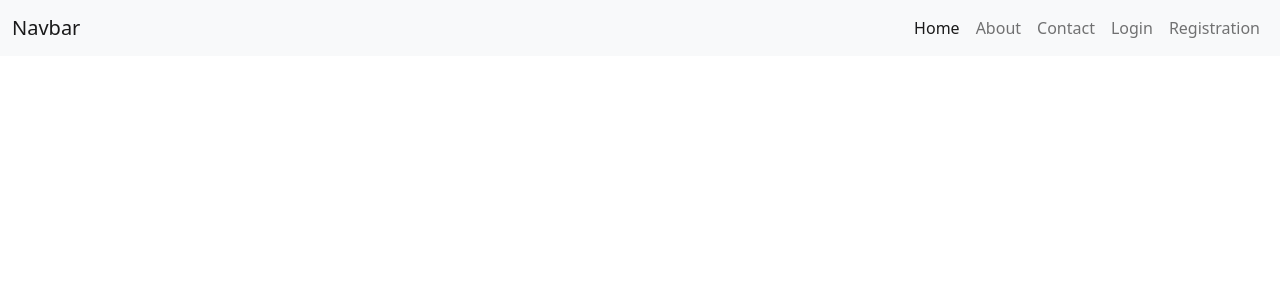
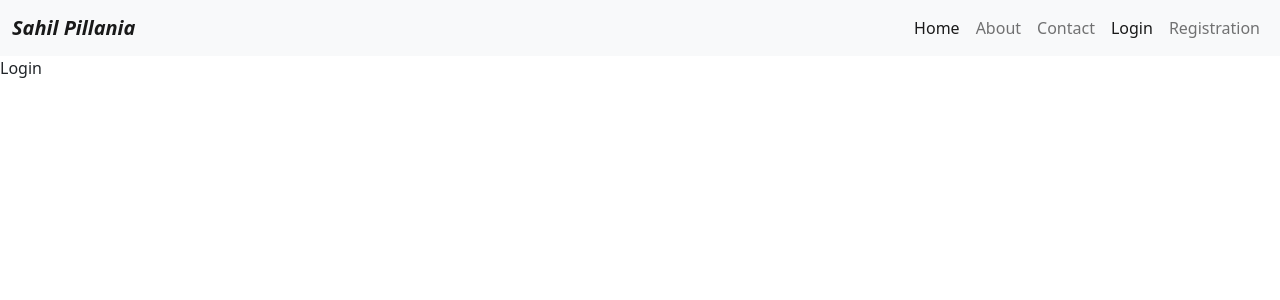
Before and after one commit to Sahil-pillania/MERN_website, a React (Create React App) app in the folder client/: page /Login in a window 1280 px wide. Shown: the top 300 px of the page. Built offline with nearby package versions, Linux system fonts and the light colour scheme.

Commit message:
developed links to pages using router

```diff
--- a/client/src/App.js
+++ b/client/src/App.js
@@ -1,12 +1,23 @@
 import React from "react";
 import Navbar from "./components/Navbar";
-
+import Login from "./components/Login";
+import Contact from "./components/Contact";
+import About from "./components/About";
 import "bootstrap/dist/css/bootstrap.css";
+import Home from "./components/Home";
+import { Routes, Route, Link } from "react-router-dom";
 
 const App = () => {
   return (
     <>
       <Navbar />
+      <Routes>
+        <Route path="/" element={<Home />} />
+        <Route path="/About" element={<About />} />
+        <Route path="/Contact" element={<Contact />} />
+        <Route path="/signup" element={<signup />} />
+        <Route path="/Login" element={<Login />} />
+      </Routes>
     </>
   );
 };
--- a/client/src/components/Home.jsx
+++ b/client/src/components/Home.jsx
@@ -1,7 +1,11 @@
 import React from "react";
 
 const Home = () => {
-  return <div>Home</div>;
+  return (
+    <>
+      <div>HOme</div>
+    </>
+  );
 };
 
 export default Home;
--- a/client/src/components/Navbar.jsx
+++ b/client/src/components/Navbar.jsx
@@ -1,13 +1,16 @@
 import React from "react";
+import { NavLink } from "react-router-dom";
 
 const Navbar = () => {
   return (
     <>
       <nav className="navbar navbar-expand-lg bg-light">
         <div className="container-fluid">
-          <a className="navbar-brand" href="#">
-            Navbar
-          </a>
+          <NavLink className="navbar-brand" to="#">
+            <b>
+              <i>Sahil Pillania</i>
+            </b>
+          </NavLink>
           <button
             className="navbar-toggler"
             type="button"
@@ -22,29 +25,29 @@ const Navbar = () => {
           <div className="collapse navbar-collapse" id="navbarSupportedContent">
             <ul className="navbar-nav ms-auto mb-2 mb-lg-0">
               <li className="nav-item">
-                <a className="nav-link active" aria-current="page" href="#">
+                <NavLink className="nav-link active" aria-current="page" to="/">
                   Home
-                </a>
+                </NavLink>
               </li>
               <li className="nav-item">
-                <a className="nav-link" href="#">
+                <NavLink className="nav-link" to="/About">
                   About
-                </a>
+                </NavLink>
               </li>
               <li className="nav-item">
-                <a className="nav-link" href="#">
+                <NavLink className="nav-link" to="/Contact">
                   Contact
-                </a>
+                </NavLink>
               </li>
               <li className="nav-item">
-                <a className="nav-link" href="#">
+                <NavLink className="nav-link" to="/Login">
                   Login
-                </a>
+                </NavLink>
               </li>
               <li className="nav-item">
-                <a className="nav-link" href="#">
+                <NavLink className="nav-link" to="/signup">
                   Registration
-                </a>
+                </NavLink>
               </li>
             </ul>
             {/* <form className="d-flex" role="search">
--- a/client/src/index.js
+++ b/client/src/index.js
@@ -1,13 +1,16 @@
-import React from 'react';
-import ReactDOM from 'react-dom/client';
-import './index.css';
-import App from './App';
-import reportWebVitals from './reportWebVitals';
+import React from "react";
+import ReactDOM from "react-dom/client";
+import "./index.css";
+import App from "./App";
+import reportWebVitals from "./reportWebVitals";
+import { BrowserRouter } from "react-router-dom";
 
-const root = ReactDOM.createRoot(document.getElementById('root'));
+const root = ReactDOM.createRoot(document.getElementById("root"));
 root.render(
   <React.StrictMode>
-    <App />
+    <BrowserRouter>
+      <App />
+    </BrowserRouter>
   </React.StrictMode>
 );
 
```
